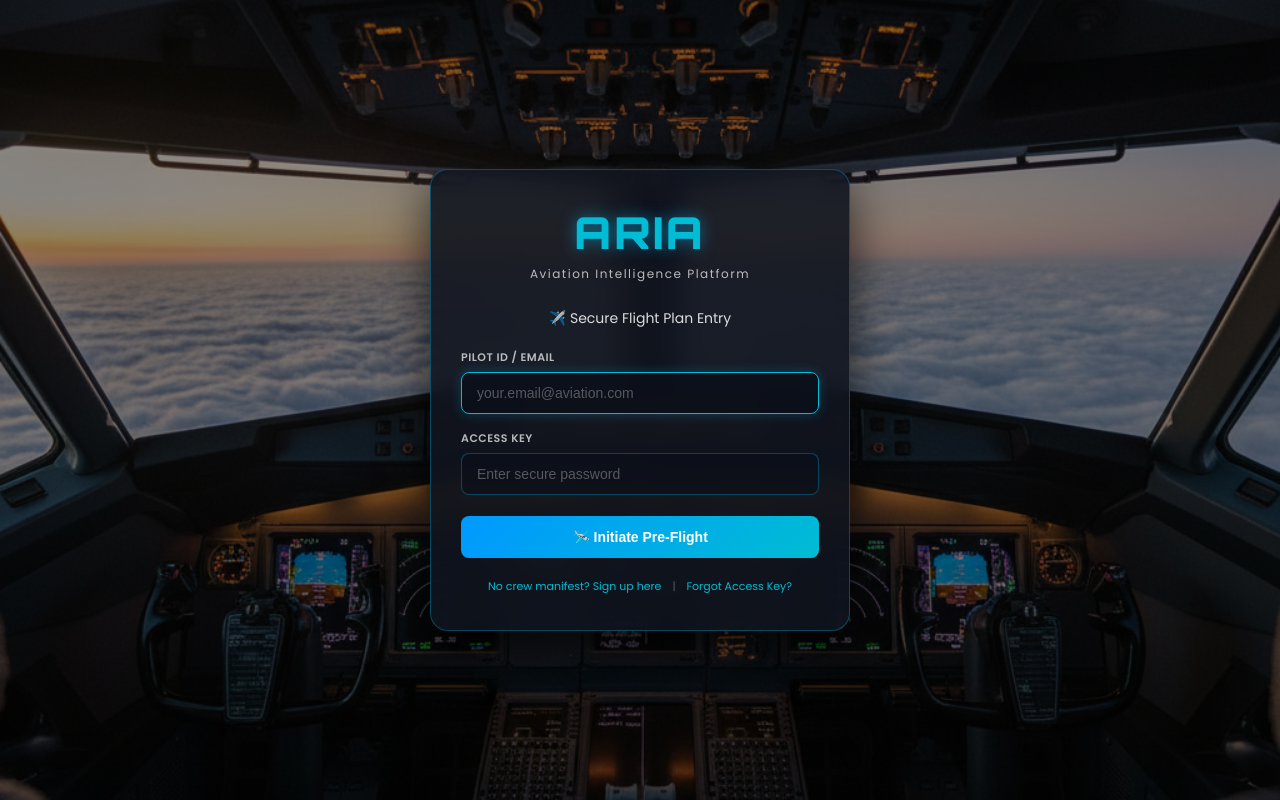
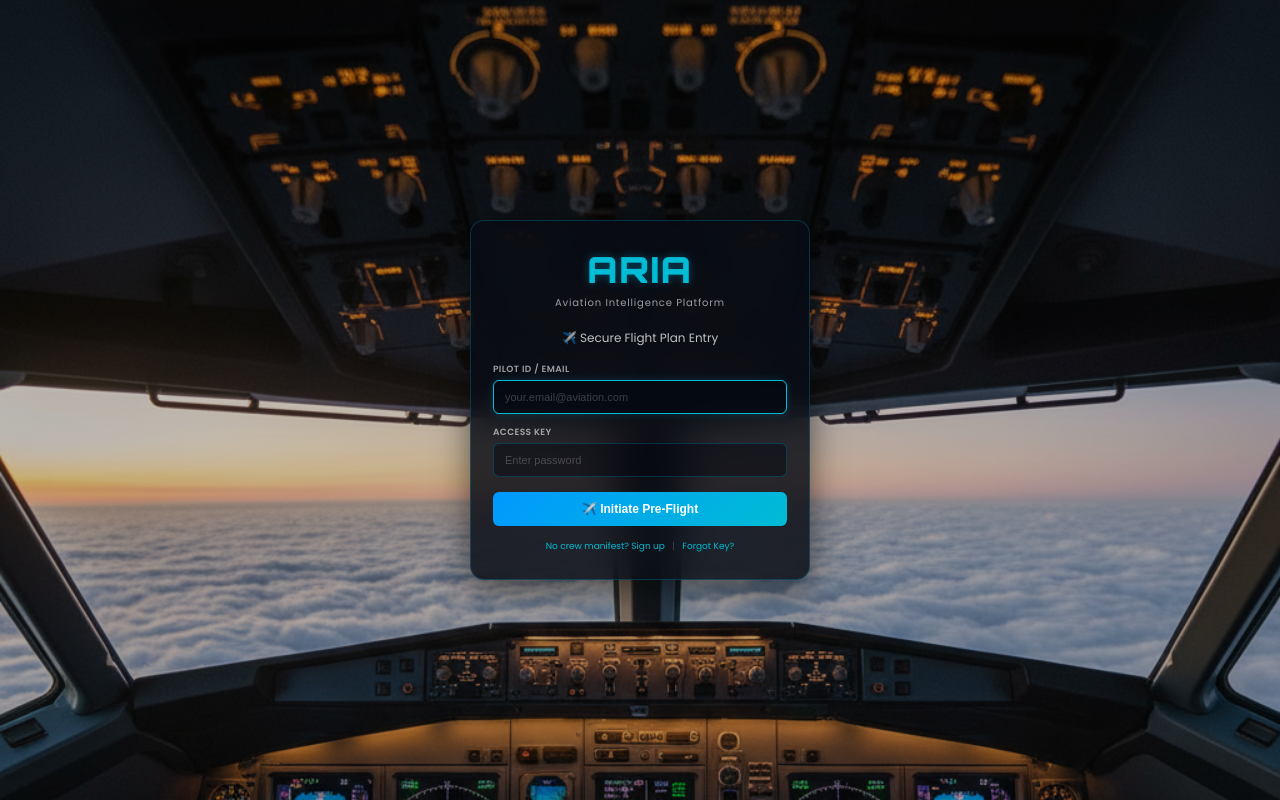
Before and after one commit to binalbaraiya700-hash/aria-ai-chatbot, a Flask app: page /login in a window 1280 px wide. Run offline with Flask 3, Linux system fonts and the light colour scheme.

Commit message:
Add optimized aviation login/register + speed improvements 2

```diff
--- a/templates/login.html
+++ b/templates/login.html
@@ -20,6 +20,7 @@
             background: #000;
         }
 
+        /* Full cockpit background - ZOOMED OUT + LIGHTER */
         .cockpit-bg {
             position: fixed;
             top: 0;
@@ -27,120 +28,126 @@
             width: 100%;
             height: 100%;
             background:
-                linear-gradient(rgba(0, 0, 0, 0.4), rgba(0, 0, 0, 0.5)),
-                url("{{ url_for('static', filename='images/cockpit-background.jpg.png') }}") center/cover no-repeat fixed;
+                linear-gradient(rgba(0, 0, 0, 0.15), rgba(0, 0, 0, 0.25)),
+                url("{{ url_for('static', filename='images/cockpit-background.jpg.png') }}") center/contain no-repeat fixed;
+            background-size: cover;
+            background-position: center top;
             z-index: 0;
         }
 
+        /* Smaller form with MORE BLUR */
         .login-container {
             position: fixed;
             left: 50%;
             top: 50%;
             transform: translate(-50%, -50%);
             width: 90%;
-            max-width: 420px;
-            background: rgba(15, 20, 30, 0.88);
-            backdrop-filter: blur(12px);
-            border-radius: 18px;
-            padding: 35px 30px;
-            border: 1px solid rgba(0, 191, 255, 0.3);
-            box-shadow: 0 15px 50px rgba(0, 0, 0, 0.7);
+            max-width: 340px;
+            background: rgba(8, 12, 20, 0.82);
+            backdrop-filter: blur(18px);
+            -webkit-backdrop-filter: blur(18px);
+            border-radius: 14px;
+            padding: 26px 22px;
+            border: 1px solid rgba(0, 191, 255, 0.22);
+            box-shadow: 0 10px 35px rgba(0, 0, 0, 0.55);
             z-index: 10;
         }
 
         .logo {
             text-align: center;
-            margin-bottom: 25px;
+            margin-bottom: 18px;
         }
 
         .logo h1 {
             font-family: 'Orbitron', sans-serif;
-            font-size: 44px;
+            font-size: 36px;
             font-weight: 900;
             color: #00bcd4;
-            letter-spacing: 3px;
-            margin-bottom: 5px;
-            text-shadow: 0 0 15px rgba(0, 191, 255, 0.5);
+            letter-spacing: 2px;
+            margin-bottom: 3px;
+            text-shadow: 0 0 10px rgba(0, 191, 255, 0.35);
         }
 
         .logo p {
-            color: rgba(255, 255, 255, 0.7);
-            font-size: 12px;
-            letter-spacing: 1.5px;
+            color: rgba(255, 255, 255, 0.6);
+            font-size: 10px;
+            letter-spacing: 0.8px;
         }
 
         .form-header {
             text-align: center;
-            color: rgba(255, 255, 255, 0.85);
-            font-size: 14px;
-            margin-bottom: 20px;
+            color: rgba(255, 255, 255, 0.75);
+            font-size: 12px;
+            margin-bottom: 16px;
+            font-weight: 500;
         }
 
         .error-msg {
-            background: rgba(255, 50, 50, 0.15);
-            border: 1px solid rgba(255, 50, 50, 0.4);
+            background: rgba(255, 50, 50, 0.1);
+            border: 1px solid rgba(255, 50, 50, 0.3);
             color: #ff6b6b;
-            padding: 10px;
-            border-radius: 8px;
-            margin-bottom: 15px;
-            font-size: 12px;
+            padding: 7px;
+            border-radius: 5px;
+            margin-bottom: 10px;
+            font-size: 10px;
             text-align: center;
             display: none;
         }
 
         .input-group {
-            margin-bottom: 16px;
+            margin-bottom: 12px;
         }
 
         .input-group label {
             display: block;
-            margin-bottom: 6px;
-            color: rgba(255, 255, 255, 0.7);
-            font-size: 11px;
+            margin-bottom: 4px;
+            color: rgba(255, 255, 255, 0.6);
+            font-size: 9px;
             font-weight: 600;
             text-transform: uppercase;
-            letter-spacing: 0.5px;
+            letter-spacing: 0.4px;
         }
 
         .input-group input {
             width: 100%;
-            padding: 12px 15px;
-            background: rgba(10, 15, 25, 0.6);
-            border: 1.5px solid rgba(0, 191, 255, 0.3);
-            border-radius: 8px;
+            padding: 9px 11px;
+            background: rgba(3, 8, 16, 0.45);
+            border: 1.5px solid rgba(0, 191, 255, 0.22);
+            border-radius: 6px;
             color: #fff;
-            font-size: 14px;
+            font-size: 12px;
             transition: all 0.2s;
         }
 
         .input-group input::placeholder {
-            color: rgba(255, 255, 255, 0.3);
+            color: rgba(255, 255, 255, 0.22);
+            font-size: 11px;
         }
 
         .input-group input:focus {
             outline: none;
             border-color: #00bcd4;
-            background: rgba(10, 15, 25, 0.8);
-            box-shadow: 0 0 12px rgba(0, 191, 255, 0.25);
+            background: rgba(3, 8, 16, 0.65);
+            box-shadow: 0 0 8px rgba(0, 191, 255, 0.18);
         }
 
         .login-btn {
             width: 100%;
-            padding: 13px;
+            padding: 10px;
             background: linear-gradient(135deg, #0099ff, #00bcd4);
             border: none;
-            border-radius: 8px;
+            border-radius: 6px;
             color: #fff;
-            font-size: 14px;
+            font-size: 12px;
             font-weight: 700;
             cursor: pointer;
             transition: all 0.2s;
-            margin-top: 5px;
+            margin-top: 3px;
         }
 
         .login-btn:hover:not(:disabled) {
-            transform: translateY(-2px);
-            box-shadow: 0 12px 30px rgba(0, 153, 255, 0.4);
+            transform: translateY(-1px);
+            box-shadow: 0 8px 22px rgba(0, 153, 255, 0.32);
         }
 
         .login-btn:disabled {
@@ -152,15 +159,15 @@
             display: none;
             text-align: center;
             color: #00bcd4;
-            margin-top: 10px;
-            font-size: 12px;
+            margin-top: 7px;
+            font-size: 10px;
         }
 
         .footer-links {
-            margin-top: 20px;
+            margin-top: 14px;
             text-align: center;
-            font-size: 11px;
-            color: rgba(255, 255, 255, 0.6);
+            font-size: 9px;
+            color: rgba(255, 255, 255, 0.5);
         }
 
         .footer-links a {
@@ -174,18 +181,18 @@
         }
 
         .separator {
-            margin: 0 8px;
-            opacity: 0.5;
+            margin: 0 5px;
+            opacity: 0.4;
         }
 
         @media (max-width: 480px) {
             .login-container {
-                width: 95%;
-                padding: 30px 25px;
+                width: 90%;
+                padding: 22px 18px;
             }
 
             .logo h1 {
-                font-size: 36px;
+                font-size: 30px;
             }
         }
     </style>
@@ -207,26 +214,26 @@
 
         <form id="loginForm">
             <div class="input-group">
-                <label>Pilot ID / Email</label>
+                <label>PILOT ID / EMAIL</label>
                 <input type="email" id="email" placeholder="your.email@aviation.com" required autofocus>
             </div>
 
             <div class="input-group">
-                <label>Access Key</label>
-                <input type="password" id="password" placeholder="Enter secure password" required>
+                <label>ACCESS KEY</label>
+                <input type="password" id="password" placeholder="Enter password" required>
             </div>
 
             <button type="submit" class="login-btn" id="loginBtn">
-                🛩️ Initiate Pre-Flight
+                ✈️ Initiate Pre-Flight
             </button>
 
             <div class="loading" id="loading">Authenticating...</div>
         </form>
 
         <div class="footer-links">
-            <a href="/register">No crew manifest? Sign up here</a>
+            <a href="/register">No crew manifest? Sign up</a>
             <span class="separator">|</span>
-            <a href="#">Forgot Access Key?</a>
+            <a href="#">Forgot Key?</a>
         </div>
     </div>
 
@@ -262,7 +269,7 @@
                     errorMsg.style.display = 'block';
                 }
             } catch (err) {
-                errorMsg.textContent = 'Connection error. Please try again.';
+                errorMsg.textContent = 'Connection error. Try again.';
                 errorMsg.style.display = 'block';
             } finally {
                 loading.style.display = 'none';
```
Also changed, not shown: templates/register.html (+68 -226 lines).
